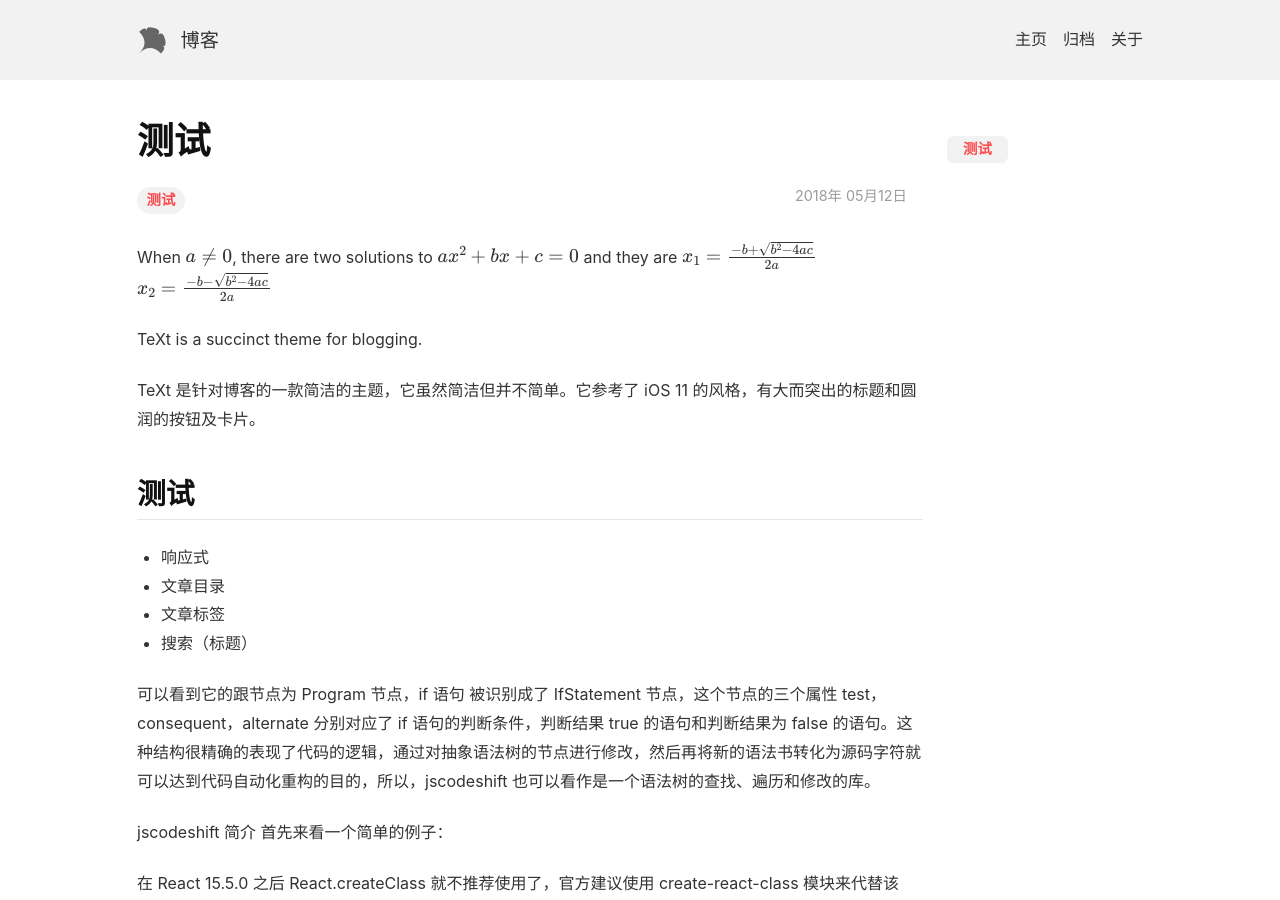
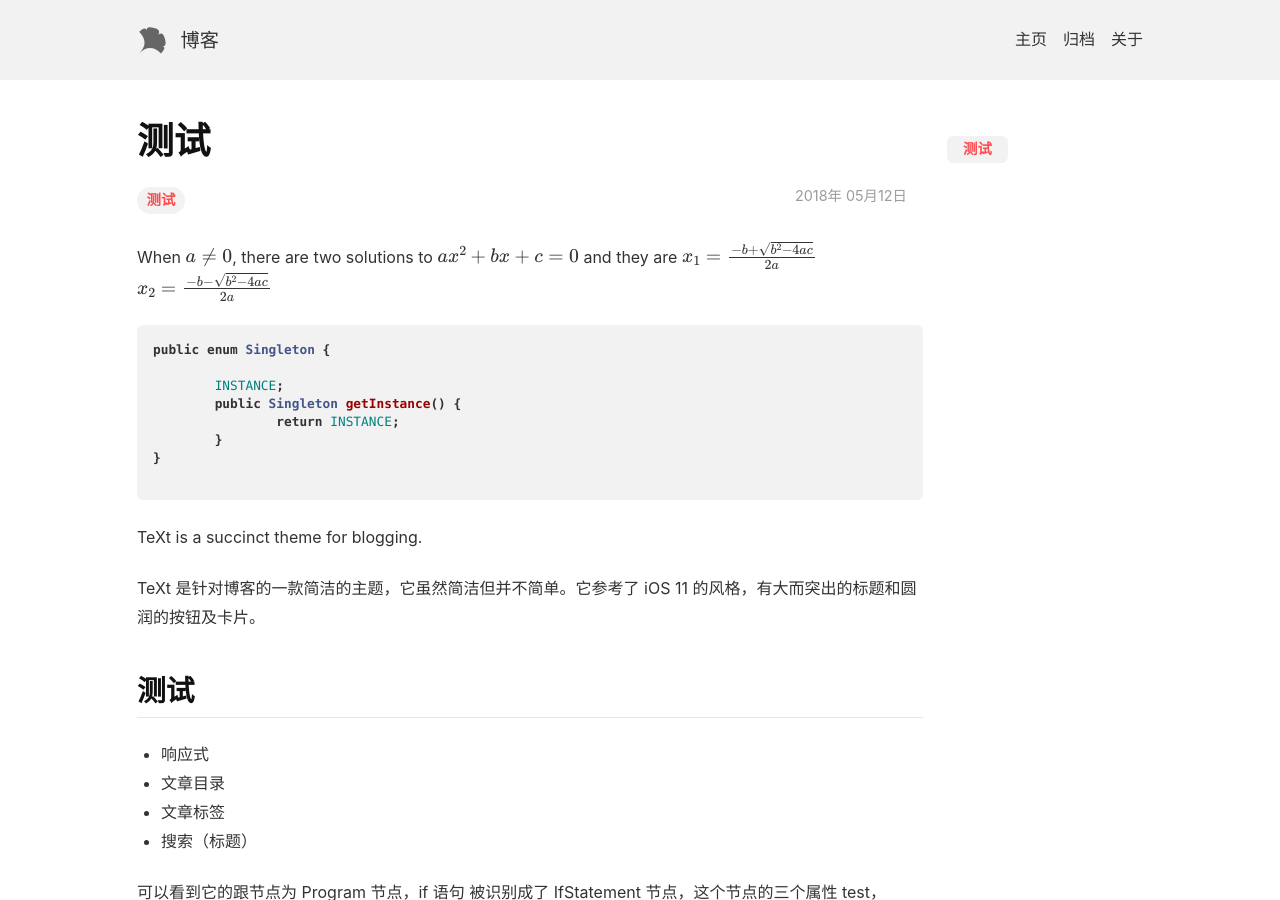
Before and after one commit to Jesuslittlebug/jesuslittlebug.github.io, a Jekyll site: the page built from _posts/2018-05-12-测试.md, in a window 1280 px wide and 900 px high. Built offline with Jekyll 4.4.1, drawn with Linux system fonts in a browser that asks for light colours; nearby versions of some CDN libraries; formulas are drawn with MathJax 3.

Commit message:
测试代码

````diff
--- a/_posts/2018-05-12-测试.md
+++ b/_posts/2018-05-12-测试.md
@@ -11,7 +11,16 @@ $$x_1 = {-b + \sqrt{b^2-4ac} \over 2a}$$
 $$x_2 = {-b - \sqrt{b^2-4ac} \over 2a} \notag$$
 
 
+```java
+public enum Singleton {
 
+	INSTANCE;
+	public Singleton getInstance() {
+		return INSTANCE;
+	}
+}
+
+```
 
 TeXt is a succinct theme for blogging.
 
````
